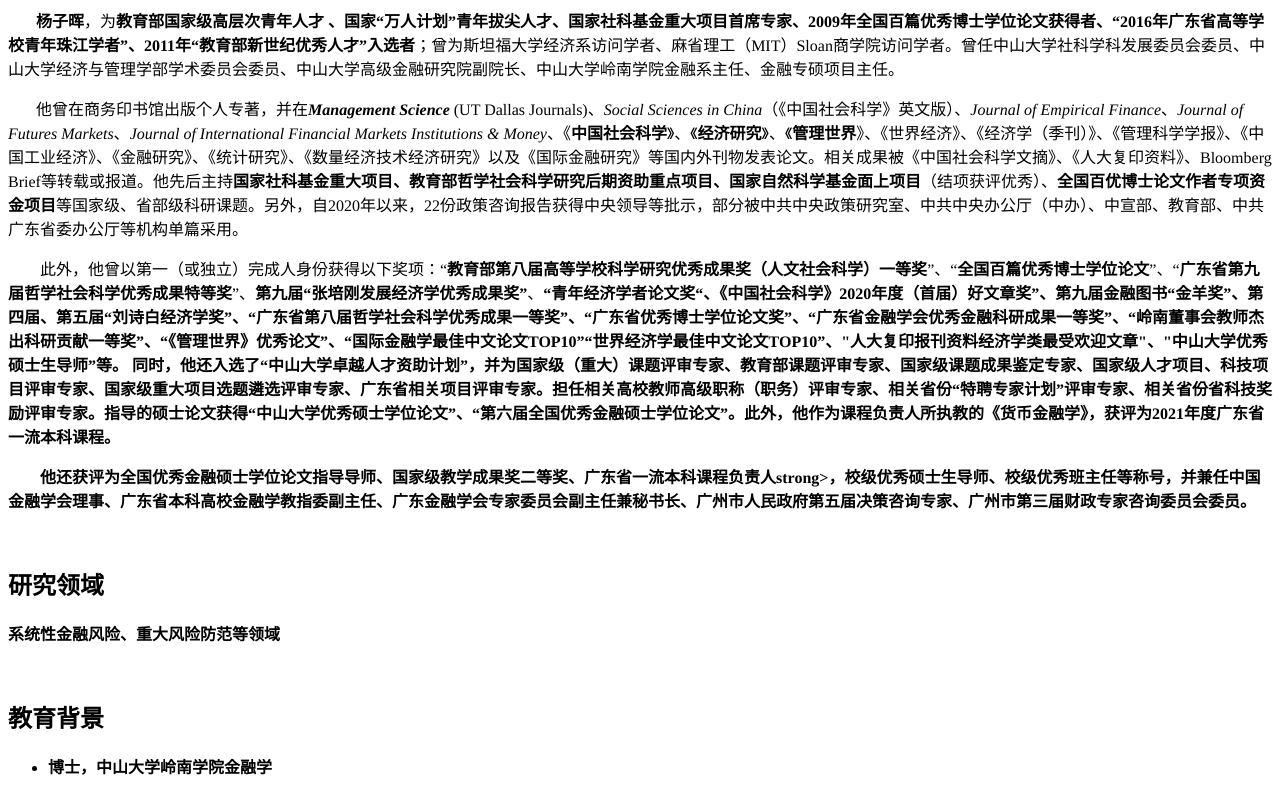
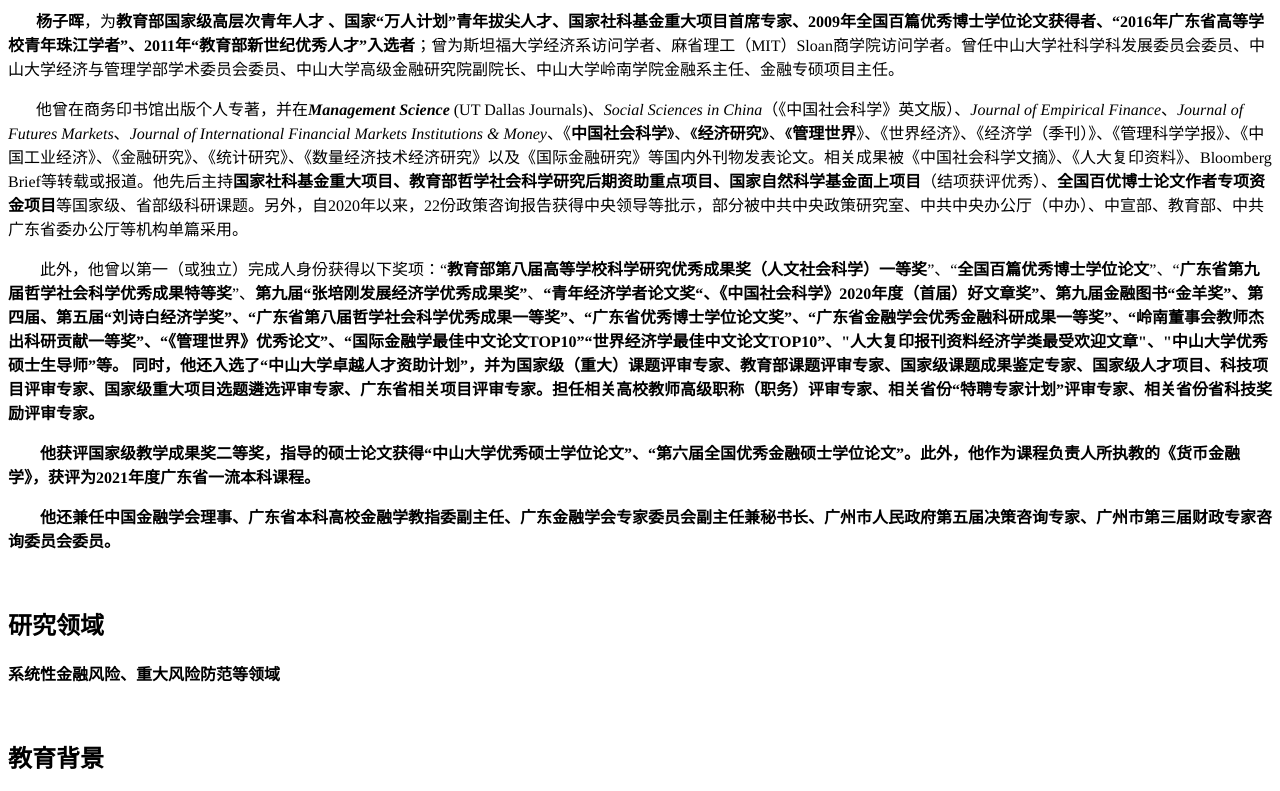
Before and after one commit to Yang-Zi-Hui/Yang-Zi-Hui.github.backup, a plain HTML site: page index.html in a window 1280 px wide. Shown: the top 791 px of the page. Drawn offline with Linux system fonts and the light colour scheme.

Commit message:
Update index.html

```diff
--- a/index.html
+++ b/index.html
@@ -2,9 +2,11 @@
 
 <p style="font-family:Times">&nbsp; &nbsp; &nbsp;&nbsp; 他曾在商务印书馆出版个人专著，并在<em><strong>Management Science</strong>&nbsp;</em>(UT Dallas Journals)、<em>Social Sciences in China</em>（《中国社会科学》英文版）、<em>Journal of Empirical Finance</em>、<em>Journal of Futures Markets</em>、<em>Journal of International Financial Markets Institutions &amp; Money</em>、《<strong>中国社会科学</strong>》、《<strong>经济研究</strong>》、《<strong>管理世界</strong>》、《世界经济》、《经济学（季刊）》、《管理科学学报》、《中国工业经济》、《金融研究》、《统计研究》、《数量经济技术经济研究》以及《国际金融研究》等国内外刊物发表论文。相关成果被《中国社会科学文摘》、《人大复印资料》、Bloomberg Brief等转载或报道。他先后主持<strong>国家社科基金重大项目、教育部哲学社会科学研究后期资助重点项目、国家自然科学基金面上项目</strong>（结项获评优秀）、<strong>全国百优博士论文作者专项资金项目</strong>等国家级、省部级科研课题。另外，自2020年以来，22份政策咨询报告获得中央领导等批示，部分被中共中央政策研究室、中共中央办公厅（中办）、中宣部、教育部、中共广东省委办公厅等机构单篇采用。</p>
 
-<p style="font-family:Times">&nbsp; &nbsp; &nbsp; &nbsp; 此外，他曾以第一（或独立）完成人身份获得以下奖项：&ldquo;<strong>教育部第八届高等学校科学研究优秀成果奖（人文社会科学）一等奖</strong>&rdquo;、&ldquo;<strong>全国百篇优秀博士学位论文</strong>&rdquo;、&ldquo;<strong>广东省第九届哲学社会科学优秀成果特等奖</strong>&rdquo;、<strong>第九届&ldquo;张培刚发展经济学优秀成果奖&rdquo;</strong>、<strong>&ldquo;青年经济学者论文奖&ldquo;<strong>、《中国社会科学》2020年度（首届）好文章奖</strong>&rdquo;、<strong>第九届金融图书&ldquo;金羊奖&rdquo;</strong>、<strong>第四届、第五届&ldquo;刘诗白经济学奖&rdquo;</strong>、<strong>&ldquo;广东省第八届哲学社会科学优秀成果一等奖&rdquo;</strong>、&ldquo;广东省优秀博士学位论文奖&rdquo;、&ldquo;广东省金融学会优秀金融科研成果一等奖&rdquo;、&ldquo;岭南董事会教师杰出科研贡献一等奖&rdquo;、&ldquo;《管理世界》优秀论文&rdquo;、&ldquo;国际金融学最佳中文论文TOP10&rdquo;&ldquo;世界经济学最佳中文论文TOP10&rdquo;、&quot;人大复印报刊资料经济学类最受欢迎文章&quot;、&quot;中山大学优秀硕士生导师&rdquo;等。&nbsp;同时，他还入选了&ldquo;中山大学卓越人才资助计划&rdquo;，并为国家级（重大）课题评审专家、教育部课题评审专家、国家级课题成果鉴定专家、国家级人才项目、科技项目评审专家、国家级重大项目选题遴选评审专家、广东省相关项目评审专家。担任相关高校教师高级职称（职务）评审专家、相关省份&ldquo;特聘专家计划&rdquo;评审专家、相关省份省科技奖励评审专家。指导的硕士论文获得&ldquo;中山大学优秀硕士学位论文&rdquo;、&ldquo;<strong>第六届全国优秀金融硕士学位论文</strong>&rdquo;。此外，他作为课程负责人所执教的《货币金融学》，获评为<strong>2021年度广东省一流本科课程</strong>。</p>
+<p style="font-family:Times">&nbsp; &nbsp; &nbsp; &nbsp; 此外，他曾以第一（或独立）完成人身份获得以下奖项：&ldquo;<strong>教育部第八届高等学校科学研究优秀成果奖（人文社会科学）一等奖</strong>&rdquo;、&ldquo;<strong>全国百篇优秀博士学位论文</strong>&rdquo;、&ldquo;<strong>广东省第九届哲学社会科学优秀成果特等奖</strong>&rdquo;、<strong>第九届&ldquo;张培刚发展经济学优秀成果奖&rdquo;</strong>、<strong>&ldquo;青年经济学者论文奖&ldquo;<strong>、《中国社会科学》2020年度（首届）好文章奖</strong>&rdquo;、<strong>第九届金融图书&ldquo;金羊奖&rdquo;</strong>、<strong>第四届、第五届&ldquo;刘诗白经济学奖&rdquo;</strong>、<strong>&ldquo;广东省第八届哲学社会科学优秀成果一等奖&rdquo;</strong>、&ldquo;广东省优秀博士学位论文奖&rdquo;、&ldquo;广东省金融学会优秀金融科研成果一等奖&rdquo;、&ldquo;岭南董事会教师杰出科研贡献一等奖&rdquo;、&ldquo;《管理世界》优秀论文&rdquo;、&ldquo;国际金融学最佳中文论文TOP10&rdquo;&ldquo;世界经济学最佳中文论文TOP10&rdquo;、&quot;人大复印报刊资料经济学类最受欢迎文章&quot;、&quot;中山大学优秀硕士生导师&rdquo;等。&nbsp;同时，他还入选了&ldquo;中山大学卓越人才资助计划&rdquo;，并为国家级（重大）课题评审专家、教育部课题评审专家、国家级课题成果鉴定专家、国家级人才项目、科技项目评审专家、国家级重大项目选题遴选评审专家、广东省相关项目评审专家。担任相关高校教师高级职称（职务）评审专家、相关省份&ldquo;特聘专家计划&rdquo;评审专家、相关省份省科技奖励评审专家。</p>
 
-<p style="font-family:Times">&nbsp; &nbsp; &nbsp; &nbsp; 他还获评为<strong>全国优秀金融硕士学位论文指导导师、国家级教学成果奖二等奖、广东省一流本科课程负责人</strong>strong>，校级优秀硕士生导师、校级优秀班主任等称号，并兼任中国金融学会理事、广东省本科高校金融学教指委副主任、广东金融学会专家委员会副主任兼秘书长、广州市人民政府第五届决策咨询专家、广州市第三届财政专家咨询委员会委员。</p>
+<p style="font-family:Times">&nbsp; &nbsp; &nbsp; &nbsp; 他获评<strong>国家级教学成果奖二等奖</strong>，指导的硕士论文获得&ldquo;中山大学优秀硕士学位论文&rdquo;、&ldquo;<strong>第六届全国优秀金融硕士学位论文</strong>&rdquo;。此外，他作为课程负责人所执教的《货币金融学》，获评为<strong>2021年度广东省一流本科课程</strong>。</p>
+
+<p style="font-family:Times">&nbsp; &nbsp; &nbsp; &nbsp; 他还兼任中国金融学会理事、广东省本科高校金融学教指委副主任、广东金融学会专家委员会副主任兼秘书长、广州市人民政府第五届决策咨询专家、广州市第三届财政专家咨询委员会委员。</p>
 
 <p>&nbsp;</p>
 
```
